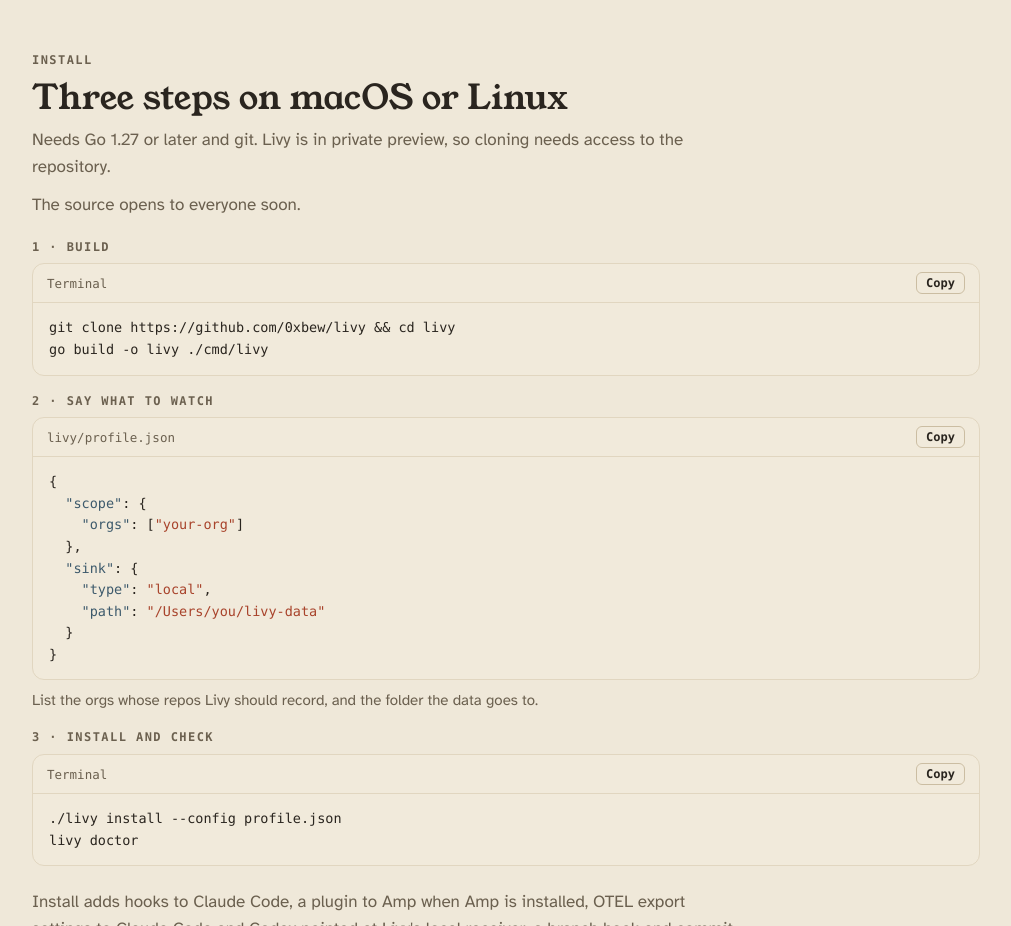
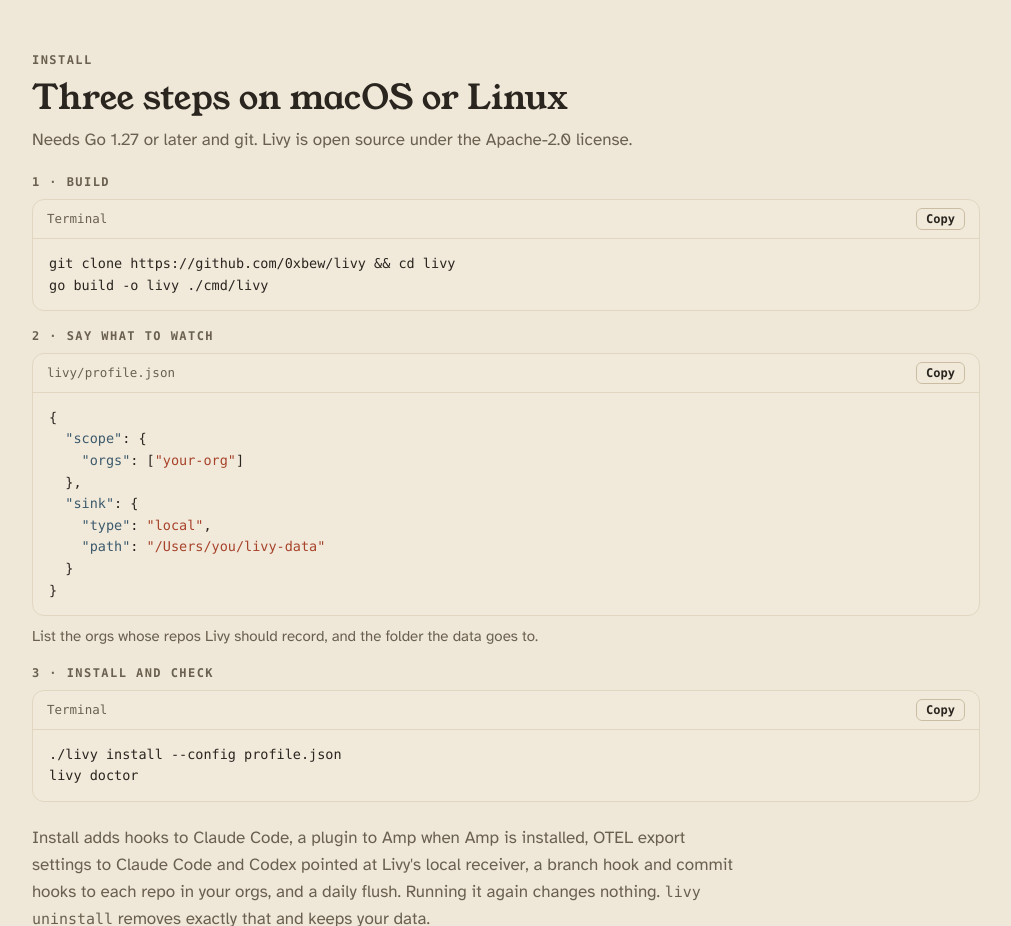
Before and after one commit to 0xbew/livy-site, a plain HTML site: page index.html in a window 1280 px wide. Shown: the part 6000-6926 px from the top of the page, without its empty margins (134-1145 px from the left). Drawn offline with Linux system fonts and the light colour scheme; a web font is replaced by a local one.

Commit message:
install: Livy is public now (drop the private-preview note)
Agent-Model: claude-opus-5-5
Agent-Session: 4e7270ba-f9f4-4470-ba5d-9f1d26d94dd5
Agent-Mode: drive
Co-Authored-By: Claude Opus 5.5 <noreply@anthropic.com>

```diff
--- a/index.html
+++ b/index.html
@@ -426,9 +426,7 @@ Run the webhook tests and commit.
     <header>
       <span class="label">Install</span>
       <h2>Three steps on macOS or Linux</h2>
-      <p class="soft">Needs Go 1.27 or later and git. Livy is in private preview, so cloning needs access to the repository.</p>
-      <!-- PLACEHOLDER for the owner: keep the next sentence once the repository is public, or delete it. -->
-      <p class="soft">The source opens to everyone soon.</p>
+      <p class="soft">Needs Go 1.27 or later and git. Livy is open source under the Apache-2.0 license.</p>
     </header>
     <ol class="steps">
       <li>
```
